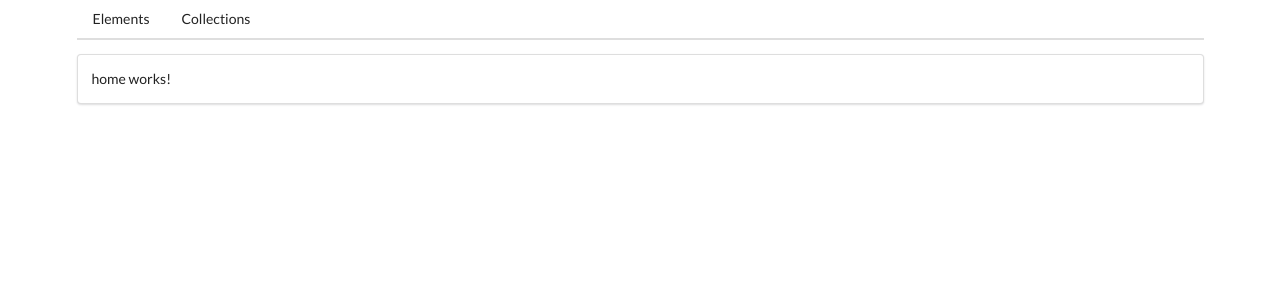
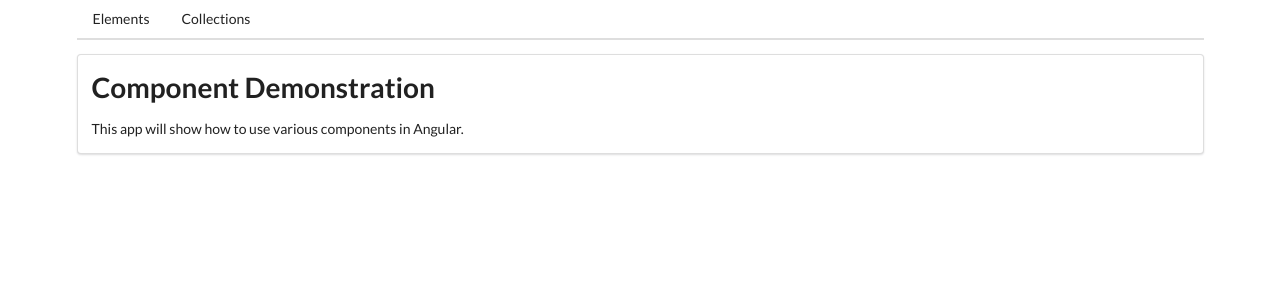
Before and after one commit to aGiBam/Components, an Angular app: page / in a window 1280 px wide. Shown: the top 300 px of the page. Built offline with nearby package versions, Linux system fonts and the light colour scheme.

Commit message:
feat(app): update home and not-found components with descriptive headings

```diff
--- a/src/app/home/home.html
+++ b/src/app/home/home.html
@@ -1 +1,2 @@
-<p>home works!</p>
+<h1>Component Demonstration</h1>
+<p>This app will show how to use various components in Angular.</p>
--- a/src/app/not-found/not-found.html
+++ b/src/app/not-found/not-found.html
@@ -1 +1 @@
-<p>not-found works!</p>
+<h3>Oops! Page Not Found!</h3>
```
